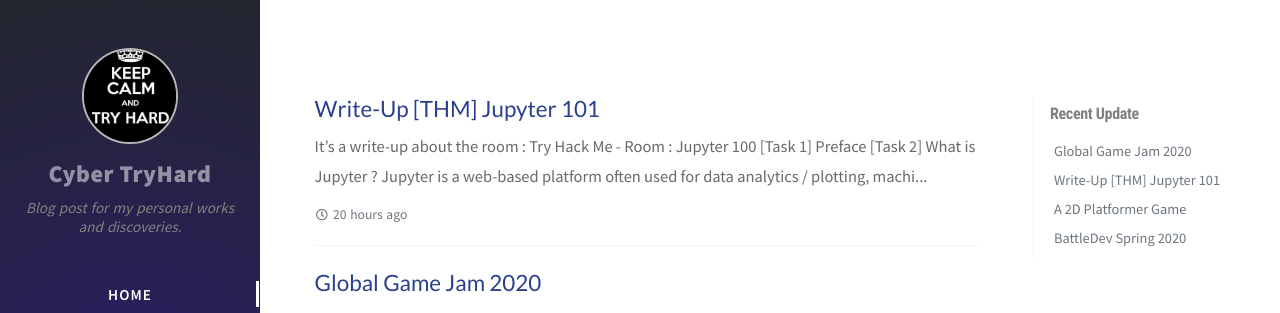
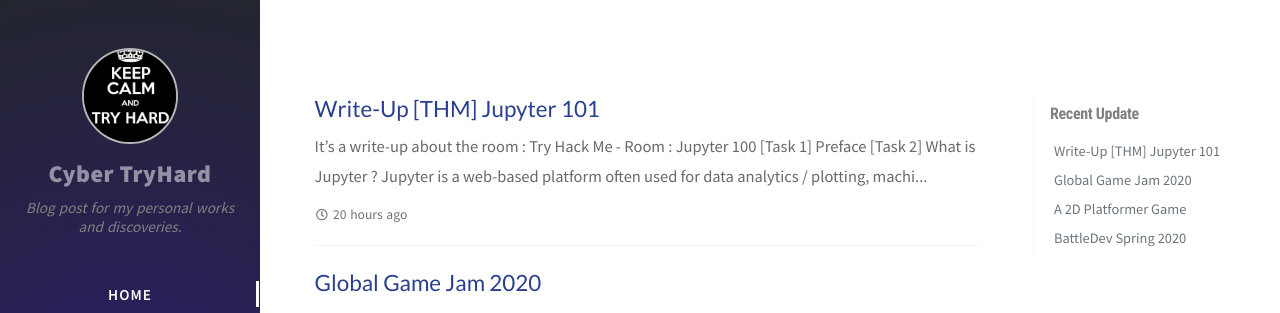
Before and after one commit to Juliette1012/Juliette1012.github.io, a Jekyll site: the page built from index.html, in a window 1280 px wide. Shown: the top 313 px of the page. Built offline with Jekyll 4.4.1, drawn with Linux system fonts in a browser that asks for light colours; nearby versions of some CDN libraries; the list of posts is cut into pages by our own code; comment, search, counter and statistics services are not loaded; part of the change alters nothing that is shown.

```diff
--- a/_data/updates.yml
+++ b/_data/updates.yml
@@ -6,7 +6,7 @@
   lastmod: '2020-08-28 10:13:49 +0200'
 -
   filename: 'THM-Jupyter-101'
-  lastmod: '2020-08-28 20:36:05 +0200'
+  lastmod: '2020-08-28 20:45:27 +0200'
 -
   filename: 'GGJ'
   lastmod: '2020-08-28 20:42:36 +0200'
```
